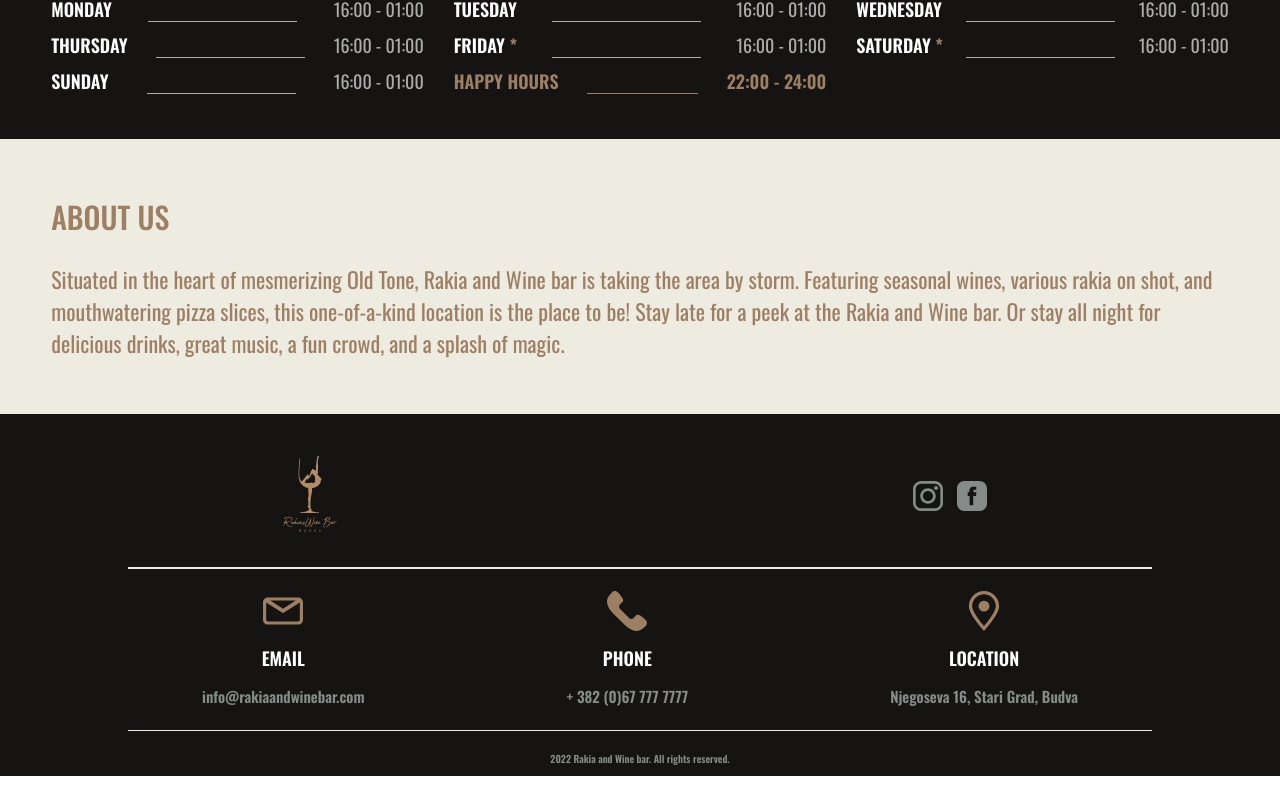
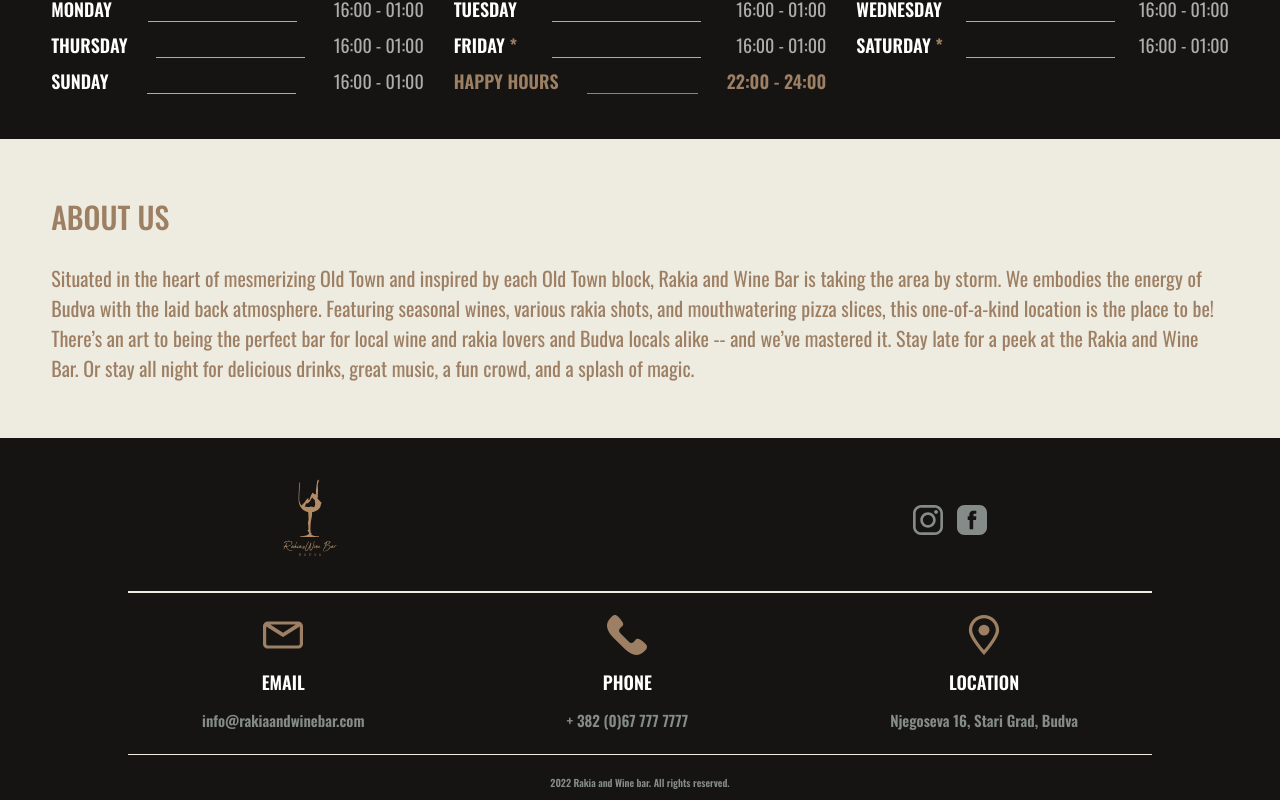
Before and after one commit to radomir-mijovic/rakia_and_wine_bar, a Next.js app: page / in a window 1280 px wide. Shown: the part 4308-5108 px from the top of the page. Before the commit the page ends 5084 px from the top, so only its background shows below. Built offline with nearby package versions, Linux system fonts and the light colour scheme; a web font is replaced by a local one.

Commit message:
feat: added more about text

```diff
--- a/components/about/About.js
+++ b/components/about/About.js
@@ -8,9 +8,13 @@ const About = () => {
                 About us
             </div>
             <h3>
-                Situated in the heart of mesmerizing Old Tone, Rakia and Wine bar is taking
-                the area by storm. Featuring seasonal wines, various rakia on shot, and mouthwatering
-                pizza slices, this one-of-a-kind location is the place to be! Stay late for a peek at the Rakia and Wine bar.
+                Situated in the heart of mesmerizing Old Town and inspired by each Old Town block,
+                Rakia and Wine Bar is taking the area by storm.
+                We embodies the energy of Budva with the laid back atmosphere.
+                Featuring seasonal wines, various rakia shots, and mouthwatering
+                pizza slices, this one-of-a-kind location is the place to be!
+                There’s an art to being the perfect bar for local wine and rakia lovers and Budva locals alike -- and we’ve mastered it.
+                Stay late for a peek at the Rakia and Wine Bar.
                 Or stay all night for delicious drinks, great music, a fun crowd,
                 and a splash of magic.
             </h3>
--- a/components/about/AboutStyled.js
+++ b/components/about/AboutStyled.js
@@ -17,9 +17,8 @@ export const AboutStyled = styled.section`
   }
 
   > h3 {
-    font-size: clamp(1.8rem, 3vw, 2.2rem);
+    font-size: clamp(1.6rem, 2.3vw, 2rem);
     color: #9D7F63;
     font-weight: 400;
-    //font-family: 'Open Sans', cursive;
   }
 `
```
